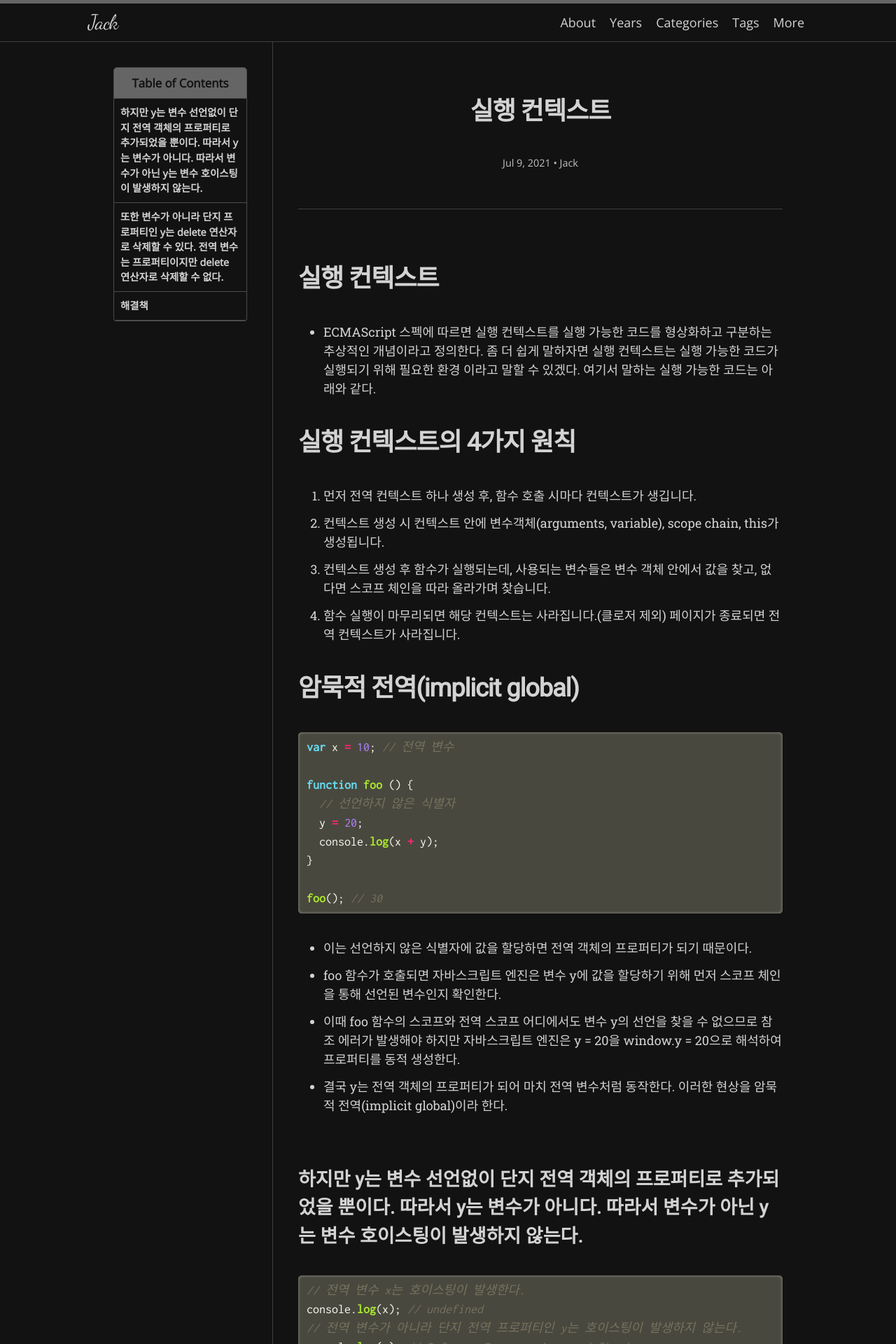
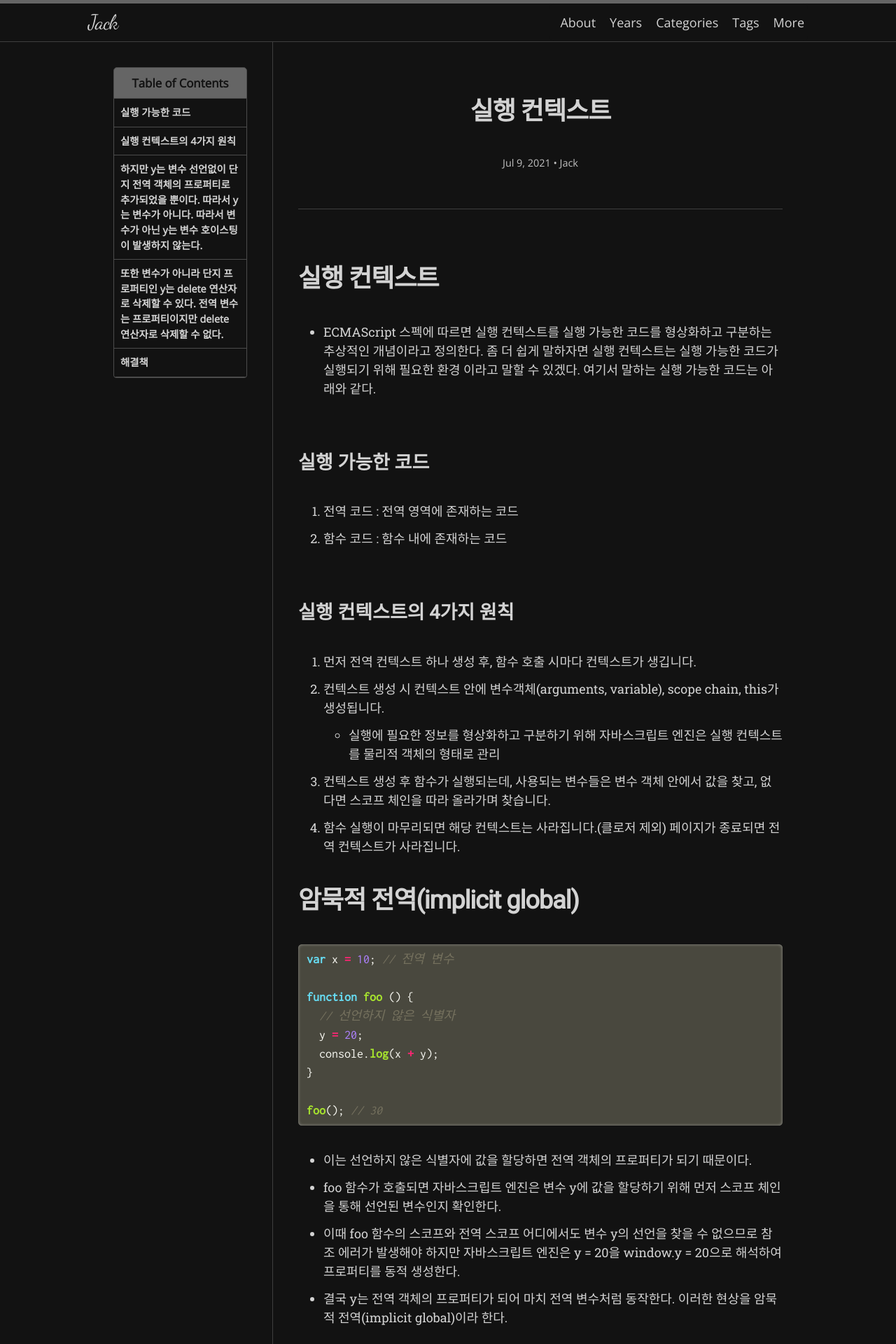
Before and after one commit to ha-jae-geun/jaegeunha94.github.io, a Jekyll site: the page built from _posts/2021-07-09-execution_context.md, in a window 1280 px wide. Shown: the top 1920 px of the page at 70% size. Built offline with Jekyll 4.4.1, drawn with Linux system fonts in a browser that asks for light colours; nearby versions of some CDN libraries; some web fonts are replaced.

Commit message:
Update 2021-07-09-execution_context.md

```diff
--- a/_posts/2021-07-09-execution_context.md
+++ b/_posts/2021-07-09-execution_context.md
@@ -12,9 +12,14 @@ author:
 # 실행 컨텍스트
 * ECMAScript 스펙에 따르면 실행 컨텍스트를 실행 가능한 코드를 형상화하고 구분하는 추상적인 개념이라고 정의한다. 좀 더 쉽게 말하자면 실행 컨텍스트는 실행 가능한 코드가 실행되기 위해 필요한 환경 이라고 말할 수 있겠다. 여기서 말하는 실행 가능한 코드는 아래와 같다.
 
-# 실행 컨텍스트의 4가지 원칙
+## 실행 가능한 코드
+1. 전역 코드 : 전역 영역에 존재하는 코드
+2. 함수 코드 : 함수 내에 존재하는 코드
+
+## 실행 컨텍스트의 4가지 원칙
 1. 먼저 전역 컨텍스트 하나 생성 후, 함수 호출 시마다 컨텍스트가 생깁니다.
 2. 컨텍스트 생성 시 컨텍스트 안에 변수객체(arguments, variable), scope chain, this가 생성됩니다.
+  * 실행에 필요한 정보를 형상화하고 구분하기 위해 자바스크립트 엔진은 실행 컨텍스트를 물리적 객체의 형태로 관리
 3. 컨텍스트 생성 후 함수가 실행되는데, 사용되는 변수들은 변수 객체 안에서 값을 찾고, 없다면 스코프 체인을 따라 올라가며 찾습니다.
 4. 함수 실행이 마무리되면 해당 컨텍스트는 사라집니다.(클로저 제외) 페이지가 종료되면 전역 컨텍스트가 사라집니다.
 
```
